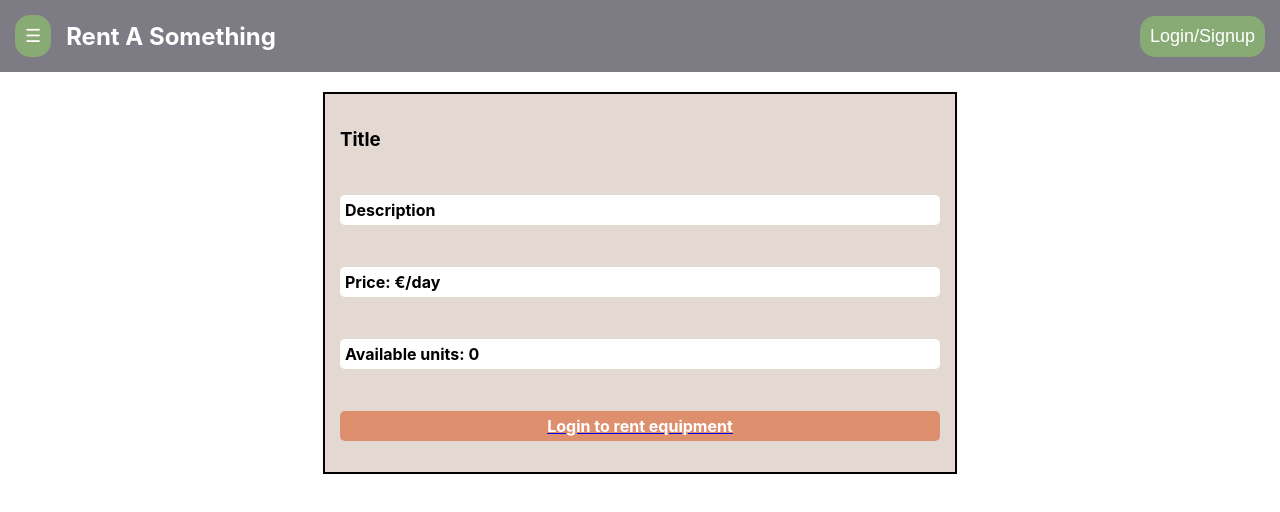
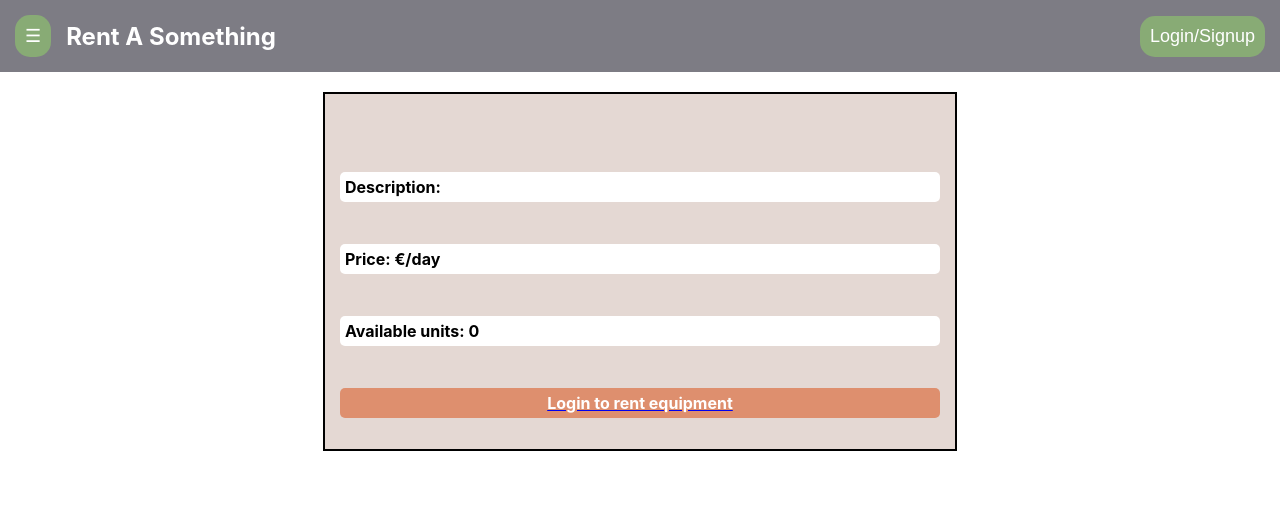
Before and after one commit to JANK-L/Egzaminas, a React (Create React App) app in the folder frontend/: page /Equipment/1 in a window 1280 px wide. Shown: the top 512 px of the page. Built offline with nearby package versions, Linux system fonts and the light colour scheme; no server answers.

Commit message:
fix: minor fixes for product display

```diff
--- a/frontend/src/components/Navbar.jsx
+++ b/frontend/src/components/Navbar.jsx
@@ -16,9 +16,9 @@ const Navbar = () => {
       <div className="Navbar">
         <button>&#9776;</button>
         <nav>
-          <h1>
+          <h2>
             <Link to="/">Rent A Something</Link>
-          </h1>
+          </h2>
           {user ? (
             <div className="Logout">
               <h2>Hello, {user.username}</h2>
--- a/frontend/src/pages/Product.jsx
+++ b/frontend/src/pages/Product.jsx
@@ -49,8 +49,11 @@ const Product = () => {
 
   return (
     <div className="Product">
-      <h3>Title {product.title}</h3>
-      <p>Description {product.description}</p>
+      <h3>{product.title}</h3>
+      <p>
+        Description: <br />
+        {product.description}
+      </p>
       <p>Price: {product.price} &euro;/day</p>
       <p>
         Available units:{" "}
@@ -67,7 +70,7 @@ const Product = () => {
           />
           {startDate && endDate ? (
             <p>
-              Total price:{getTotalDays(startDate, endDate) * product.price}{" "}
+              Total price: {getTotalDays(startDate, endDate) * product.price}{" "}
               &euro;
             </p>
           ) : (
```
